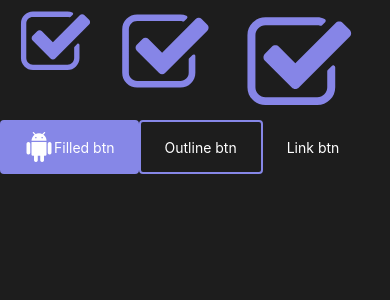
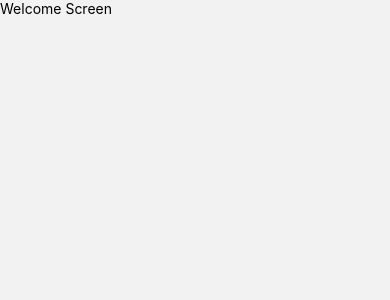
Before and after one commit to fnperez/react-native-course, a React Native app: screen / in a window 390 px wide. Shown: the top 300 px of the page. Built offline with nearby package versions, Linux system fonts and the light colour scheme.

Commit message:
[Navigation] Create navigation and welcome screen

```diff
--- a/App.tsx
+++ b/App.tsx
@@ -1,11 +1,14 @@
-import React from 'react';
-import { DesignSystem } from './src/components/DesignSystem';
-import { ThemeProvider } from './src/components/DesignSystem/contexts/ThemeContext';
+import React from 'react'
+import Router from './src/navigation/RootNavigator'
+import { NavigationContainer } from '@react-navigation/native'
+import { ThemeContainer } from './src/components/DesignSystem/contexts/ThemeContext'
 
 const App = () => (
-  <ThemeProvider>
-    <DesignSystem />
-  </ThemeProvider>
+  <ThemeContainer>
+    <NavigationContainer>
+      <Router />
+    </NavigationContainer>
+  </ThemeContainer>
 )
 
-export default App;
+export default App
--- a/package.json
+++ b/package.json
@@ -11,8 +11,11 @@
   },
   "dependencies": {
     "@react-navigation/native": "^6.1.4",
+    "@react-navigation/native-stack": "^6.9.10",
     "react": "18.2.0",
     "react-native": "0.71.2",
+    "react-native-safe-area-context": "^4.5.0",
+    "react-native-screens": "^3.20.0",
     "react-native-svg": "^13.8.0",
     "react-native-vector-icons": "^9.2.0"
   },
--- a/src/components/DesignSystem/contexts/ThemeContext.tsx
+++ b/src/components/DesignSystem/contexts/ThemeContext.tsx
@@ -22,7 +22,7 @@ export const useTheme = (): IThemeContext => {
 	return theme
 }
 
-export const ThemeProvider = ({ children }: { children: React.ReactNode | React.ReactNode[] }) => {
+export const ThemeContainer = ({ children }: { children: React.ReactNode | React.ReactNode[] }) => {
 	const [theme, setTheme] = useState<ITheme>({
 		surface: '#1D1D1D',
 		button: {
--- /dev/null
+++ b/src/navigation/RootNavigator.tsx
@@ -0,0 +1,16 @@
+import React from 'react'
+import SCREENS from './screen'
+import { Welcome } from '../screens'
+import { createNativeStackNavigator } from '@react-navigation/native-stack'
+
+const Stack = createNativeStackNavigator()
+
+const Router = () => (
+  <Stack.Navigator
+    initialRouteName={ SCREENS.welcome }
+    screenOptions={{ headerShown: false }}>
+    <Stack.Screen name={ SCREENS.welcome } component={ Welcome } />
+  </Stack.Navigator>
+)
+
+export default Router
--- /dev/null
+++ b/src/navigation/screen.ts
@@ -0,0 +1,5 @@
+const SCREENS = {
+  welcome: 'welcome'
+}
+
+export default SCREENS
--- /dev/null
+++ b/src/screens/Welcome/Welcome.tsx
@@ -0,0 +1,10 @@
+import React from 'react'
+import { Text } from 'react-native'
+
+const Welcome = () => {
+  return (
+    <Text>Welcome Screen</Text>
+  )
+}
+
+export default Welcome
--- /dev/null
+++ b/src/screens/index.ts
@@ -0,0 +1,3 @@
+import Welcome from './Welcome/Welcome'
+
+export { Welcome }
```
Also changed, not shown: 2 other files (tests, documents, lock files or other folders).
